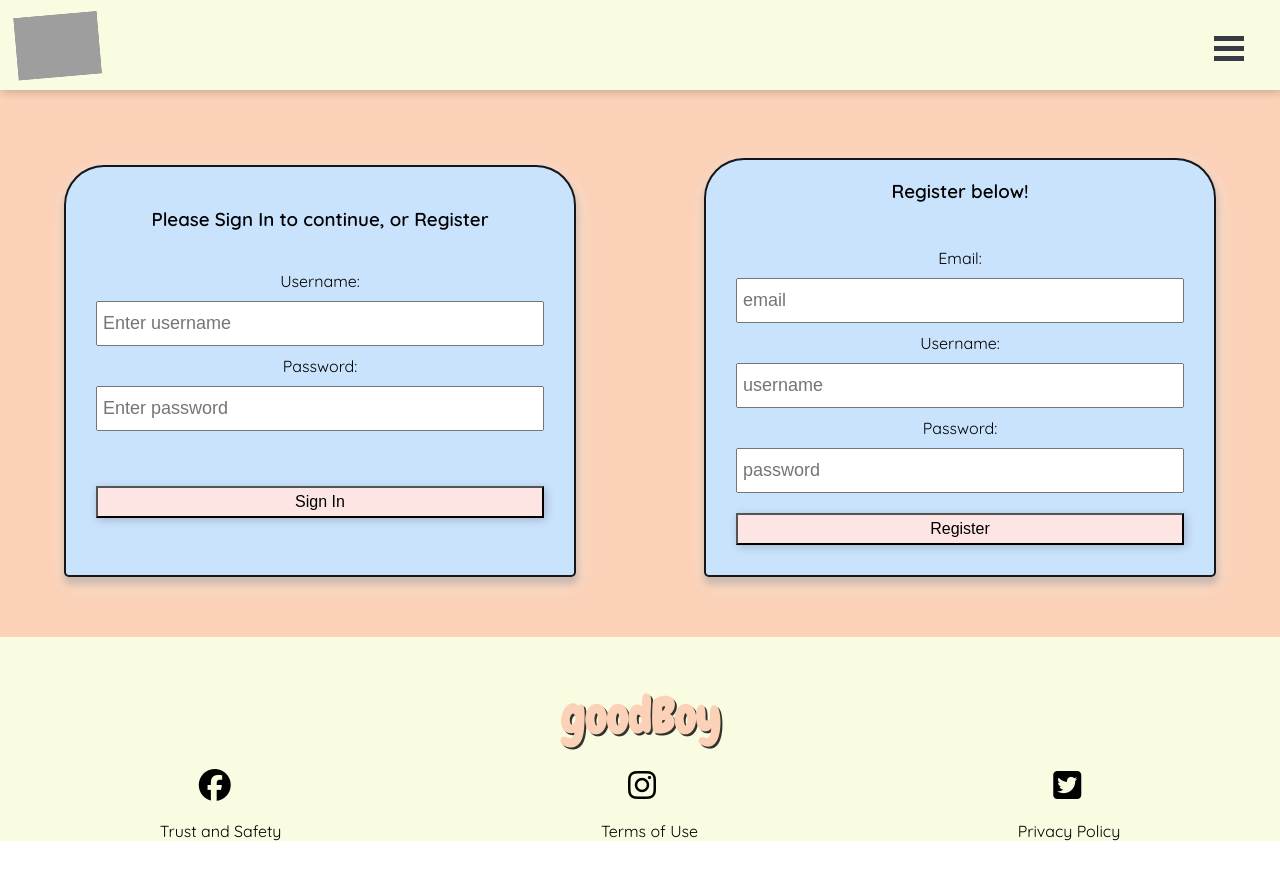
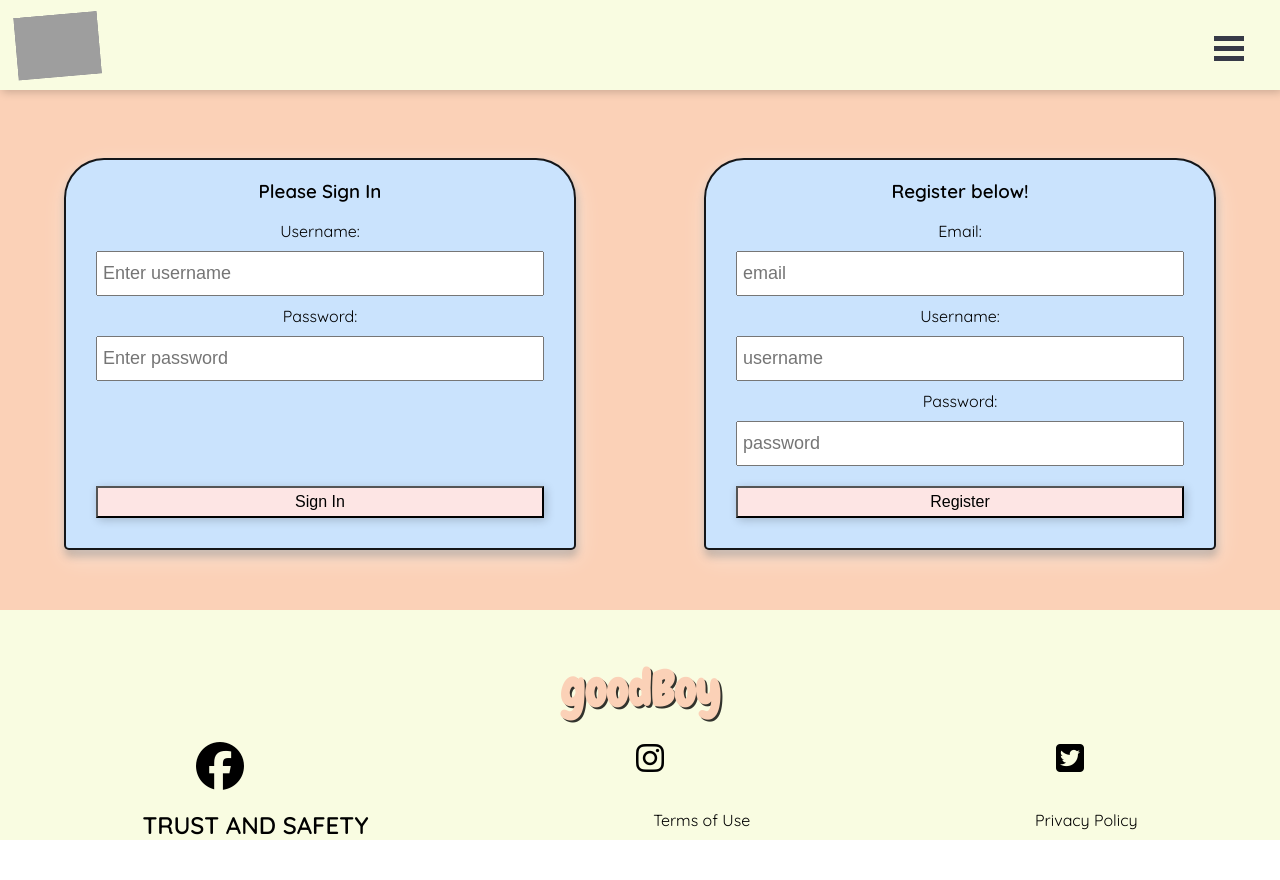
Before and after one commit to darrinim/project_planner, a React (Create React App) app in the folder client/: page /login in a window 1280 px wide. Shown: the top 880 px of the page. Built offline with nearby package versions, Linux system fonts and the light colour scheme; grey boxes are pictures that could not be loaded; a web font is replaced by a local one.

Commit message:
refactored, removed console logs

```diff
--- a/client/src/components/Completed/Completed.css
+++ b/client/src/components/Completed/Completed.css
@@ -1,14 +1,15 @@
-.CompletedContainer {
+.completedContainer {
   background-color: #fbd1b7;
   margin: 0 auto;
   overflow: scroll;
   height: 90vh;
   scroll-behavior: smooth;
 }
-.usersLiName {
-  font-size: 24px;
-  font-weight: bold;
-  text-transform: uppercase;
+.completedHeaderCont {
+  display: flex;
+  justify-content: center;
+  align-items: center;
+  margin-top: 100px;
 }
 .usersProjects {
   border: 1px solid rgba(0,0,0,0.3);
@@ -19,7 +20,7 @@
   background-color: #f9fce1;
   margin: 20px 30px;
 }
-.completedButtons {
+ul > button {
   padding: 5px 40px;
   margin: 5px 10px 5px 0;
   border-radius: 10px;
@@ -28,25 +29,21 @@
   font-size: 14px;
   cursor: pointer;
 }
+ul > li:first-of-type {
+  font-size: 24px;
+  font-weight: bold;
+  text-transform: uppercase;
+}
 .completedHeader {
   text-align: center;
-  font-size:
 }
 .dogWinkFace {
   width: 20%;
   transform: rotate(12deg);
   z-index: 0;
-    /* cursor: url('https://res.cloudinary.com/darrin-im/image/upload/v1570813347/dogBone_xy9auw.png', auto); */
 }
 .dogWinkFace:hover {
-  /* cursor: grab; */
   cursor: url('https://res.cloudinary.com/darrin-im/image/upload/v1571014121/dogBone_dxwmaz.png'), auto;
-}
-.completedHeaderCont {
-  display: flex;
-  justify-content: center;
-  align-items: center;
-  margin-top: 100px;
 }
 
 @keyframes wiggle {
@@ -69,11 +66,6 @@
   .dogWinkFace {
     width: 8%;
   }
-  .desktopDiv {
-    /* width: 80%;
-    display: flex;
-    justify-content: space-between; */
-  }
   .completedHeader {
     font-size: 35px;
   }
--- a/client/src/components/Completed/Completed.js
+++ b/client/src/components/Completed/Completed.js
@@ -3,13 +3,10 @@ import './Completed.css'
 
 
 class Completed extends React.Component {
-  constructor(props) {
-    super(props)
-  }
 
   render() {
     return (
-      <div className="CompletedContainer">
+      <div className="completedContainer">
         <div className="completedHeaderCont">
           <h2 className="completedHeader">In Pawgress!</h2>
           <img
@@ -17,28 +14,23 @@ class Completed extends React.Component {
             className="dogWinkFace wiggler"
             src="https://res.cloudinary.com/darrin-im/image/upload/v1570761245/DogWink-final_kzsm8k.png"/>
         </div>
-        <div className="desktopDiv">{this.props.userProjects && this.props.userProjects.map(el => {
+        <div>
+          {this.props.userProjects && this.props.userProjects.map(el => {
             return (
-
               <ul
                 className="usersProjects"
                 id={el.id}>
-              <li className="usersLi usersLiName">{el.name}</li>
-              <li className="usersLi">Description: {el.description}</li>
-              <li
-                className="usersLi"
-              >MVP: {el.mvp}</li>
-              <li className="usersLi">Post MVP: {el.postMvp}</li>
-              <li className="usersLi">Status: {el.status}</li>
-              <button
-                className="completedButtons"
-                onClick={(e) => this.props.deleteUserProjects(el.id)}>Delete</button>
-              <button
-                className="completedButtons"
-                onClick={() => (this.props.showEditForm(el))}>Edit</button>
+                <li>{el.name}</li>
+                <li>Description: {el.description}</li>
+                <li>MVP: {el.mvp}</li>
+                <li>Post MVP: {el.postMvp}</li>
+                <li>Status: {el.status}</li>
+                <button onClick={(e) => this.props.deleteUserProjects(el.id)}>Delete</button>
+                <button onClick={() => (this.props.showEditForm(el))}>Edit</button>
               </ul>
             )
-        })}</div>
+          })}
+        </div>
       </div>
     )
   }
--- a/client/src/components/EditProjectForm/EditProjectForm.js
+++ b/client/src/components/EditProjectForm/EditProjectForm.js
@@ -2,9 +2,6 @@ import React from 'react';
 import './EditProjectForm.css';
 
 class EditProjectForm extends React.Component {
-  constructor(props) {
-    super(props)
-  }
 
   render() {
     return(
--- a/client/src/components/Featured/Featured.js
+++ b/client/src/components/Featured/Featured.js
@@ -1,4 +1,4 @@
-import React, { Component } from 'react';
+import React from 'react';
 import './Featured.css';
 
 const Featured = () => {
@@ -14,7 +14,7 @@ const Featured = () => {
 
       <div className="featuredContainer">
         <h3 className="featuredHeader">Featured Project</h3>
-        <img className="featuredImg" src="https://res.cloudinary.com/darrin-im/image/upload/v1570337024/Screen_Shot_2019-10-06_at_12.41.05_AM_gdwkre.png"/>
+        <img alt="featured-project" className="featuredImg" src="https://res.cloudinary.com/darrin-im/image/upload/v1570337024/Screen_Shot_2019-10-06_at_12.41.05_AM_gdwkre.png"/>
         <h4 className="featProjectName">Project Ruksak</h4>
         <p>An application where users can add gear to their itinerary, and send out plans to friends.</p>
         <h5 className="featProjectCreator">By Robert DiScipio, Aaron Kim, Darrin Im</h5>
--- a/client/src/components/Form/Form.css
+++ b/client/src/components/Form/Form.css
@@ -3,6 +3,11 @@
   background-color: #fbd1b7;
   overflow: hidden;
   margin: 90px auto 0 auto;
+  min-height: auto;
+}
+.filler {
+  opacity: 0;
+  cursor: default;
 }
 .registerForm {
   border: 1px solid #black;
@@ -43,26 +48,14 @@
   width: 70%;
 
 }
-.formRegisterTag {
-  width: 80%;
-  margin: 40px auto;
-}
 .formHeader {
   padding-bottom: 15px;
   border-bottom: 1px solid black;
 }
-div form h3 {
-  margin-bottom: 10%;
-}
 div form input {
   padding: 10px 0 10px 5px;
   margin: 10px 0;
-  /* background-color: rgba(203, 228, 252, 0.9); */
 }
-/* .submit {
-  margin: 10px 0 40px 0;
-  padding: 10px 0;
-} */
 .submit {
   font-size: 16px;
   background-color: #FDE5E4;
@@ -76,14 +69,6 @@ div form input {
   transition: all 0.3s;
 }
 
-/* .formRegisterTag::after {
-  content: "";
-  display: block;
-  border-bottom: 3px solid black;
-  width: 120%;
-  margin-right: 80px;
-} */
-
 @media(min-width: 768px) {
   .formContainer {
     display: flex;
@@ -93,21 +78,14 @@ div form input {
   .registerForm {
     border: 2px solid rgba(0,0,0,0.9);
     width: 35%;
-    height: 50%;
     margin-top: 68px;
     padding: 0 30px;
   }
   .LoginContinueForm {
     border: 2px solid rgba(0,0,0,0.9);
     width: 35%;
-      /* height: 50%; */
-      margin-top: 75px;
-      padding: 0 30px;
-  }
-
-  .signIn {
-    position: relative;
-    top: 35px;
+    margin-top: 75px;
+    padding: 0 30px;
   }
   .submit {
     font-size: 16px;
--- a/client/src/components/Form/Form.js
+++ b/client/src/components/Form/Form.js
@@ -27,10 +27,11 @@ class Form extends React.Component {
       <div className="formContainer">
         <form
           id="login"
-          className="LoginContinueForm"
+          // className="LoginContinueForm"
+          className="registerForm"
           onSubmit={(e) => this.props.handleLog(e)}
         >
-          <h3 className="formRegisterTag">Please Sign In to continue, or Register</h3>
+          <h3 className="formRegisterTag">Please Sign In</h3>
           <label for="username">Username: </label>
           <input
             type="text"
@@ -47,18 +48,19 @@ class Form extends React.Component {
             value={this.props.authLoginData.password}
             onChange={(e) => this.props.handleChange(e)}
             />
+             <label className="filler" for="filler">filler</label>
+             <input className="filler" placeholder="filler" type="text" name="filler"/>
           <button
             className="submit signIn"
             type="submit">Sign In</button>
         </form>
+
         <form
           className="registerForm"
           id="register"
           onSubmit={(e) => this.props.handleRegister(e)}
         >
-          <div className="test">
-            <h3 className="registerTag">Register below!</h3>
-          </div>
+          <h3 className="registerTag">Register below!</h3>
           <label for="password">Email: </label>
           <input
             className="formInput"
--- a/client/src/components/Header/Header.js
+++ b/client/src/components/Header/Header.js
@@ -4,10 +4,6 @@ import { slide as Menu } from 'react-burger-menu';
 import "./Header.css"
 
 class Header extends React.Component {
-  constructor(props) {
-    super(props)
-  }
-
 
   render() {
     const loggedIn = this.props.currentUser !== null ?
--- a/client/src/components/HeaderLoggedIn/HeaderLoggedIn.js
+++ b/client/src/components/HeaderLoggedIn/HeaderLoggedIn.js
@@ -4,10 +4,6 @@ import { bubble as Menu } from 'react-burger-menu';
 import "./HeaderLoggedIn.css"
 
 class HeaderLoggedIn extends React.Component {
-  constructor(props) {
-    super(props)
-  }
-
 
   render() {
     const loggedIn = this.props.currentUser !== null ?
--- a/client/src/components/PlanFullDetails/PlanFullDetails.js
+++ b/client/src/components/PlanFullDetails/PlanFullDetails.js
@@ -2,9 +2,6 @@ import React from 'react';
 import './PlanFullDetails.css';
 
 class PlanFullDetails extends React.Component {
-  constructor(props) {
-    super(props)
-  }
 
   render() {
     return(
@@ -53,9 +50,6 @@ class PlanFullDetails extends React.Component {
             className="savePlanButton"
             type="submit">Save Plan</button>
         </form>
-{/*        <button
-          className="goodBoyButton"
-          onClick={() => this.props.setVisible()}>BUTTTONN</button>     */}
       </div>
     )
   }
--- a/client/src/components/PlanName/PlanName.js
+++ b/client/src/components/PlanName/PlanName.js
@@ -2,14 +2,11 @@ import React from 'react';
 import './PlanName.css'
 
 class PlanName extends React.Component {
-  constructor(props) {
-    super(props)
-  }
 
   render() {
     return (
       <div className="PlanNameContainer">
-      <img className="planNameDog" src="https://res.cloudinary.com/darrin-im/image/upload/v1570502752/DogCartoon-sitting3_nsplnm.png" />
+      <img alt="cute-dog" className="planNameDog" src="https://res.cloudinary.com/darrin-im/image/upload/v1570502752/DogCartoon-sitting3_nsplnm.png" />
         <h2 className="planHeader">Plan your project, bring it to life</h2>
         <h3 className="planUserName">Let's get started {this.props.currentUser && this.props.currentUser.username}!</h3>
         <h3 className="planUserName">What's your project called?</h3>
--- a/client/src/services/api.js
+++ b/client/src/services/api.js
@@ -24,7 +24,7 @@ export const deleteProject = async (projectId) => {
   return resp.data;
 }
 
-{/*below is getProject*/}
+/* below is getProject */
 export const editProjects = async (data, projectId) => {
   try {
     const project = await api.put(`/project/${projectId}`, data);
```
Also changed, not shown: client/src/App.js (+3 -4 lines). Lines whose indentation alone changed are shown as unchanged.
